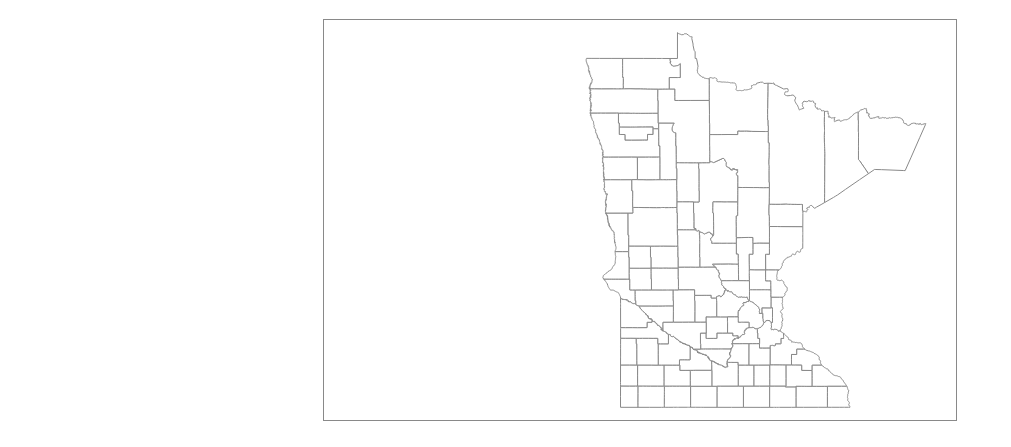
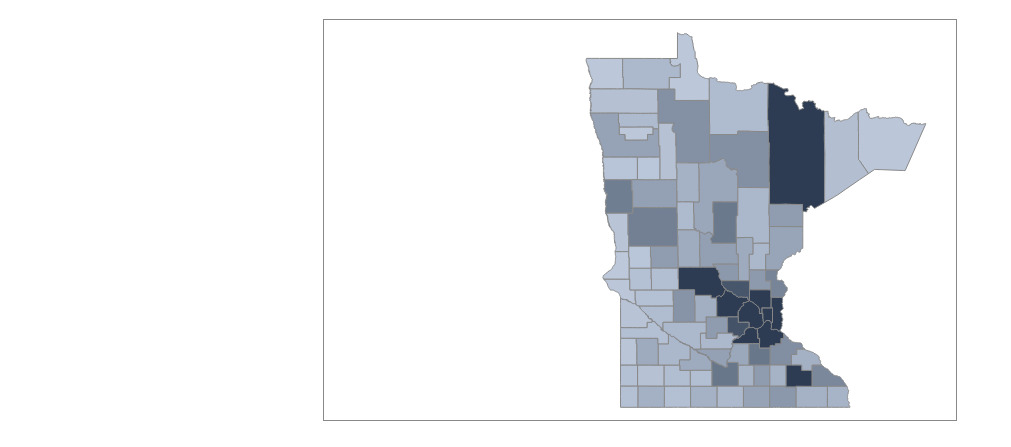
Before and after one commit to MinnPost/simple-map-d3, a plain HTML site: page example.html in a window 1280 px wide. Shown: the part 61-508 px from the top of the page, without its empty margins (0-1011 px from the left). Drawn offline with nearby package versions, Linux system fonts and the light colour scheme.

Commit message:
Adding color range ability.

```diff
--- a/example.html
+++ b/example.html
@@ -22,7 +22,11 @@
   <script type="text/javascript">
     var map = new SimpleMapD3({
       container: '.simple-map-d3-example',
-      datasource: 'data/mn-county-2010.json'
+      datasource: 'data/mn-county-2010.json',
+      colorOn: true,
+      colorSet: ['#2D3C52', '#3B4A5F', '#49586D', '#58667B', '#667488',
+        '#758296', '#8390A4', '#919EB1', '#A0ACBF', '#AEBACD', '#BDC9DB'].reverse(),
+      colorProperty: 'POPULATION'
     });
   </script>
 
--- a/js/simple-map-d3.js
+++ b/js/simple-map-d3.js
@@ -6,6 +6,7 @@ var SimpleMapD3 = (function() {
   var defaults = {
     stroke: '#898989',
     fill: '#FFFFFF',
+    colorOn: false
   };
 
   // Constructor
@@ -103,15 +104,45 @@ var SimpleMapD3 = (function() {
     }
   };
 
+  // Make color range
+  SimpleMapD3.prototype.makeColorRange = function() {
+    var thisMap = this;
+
+    var min = d3.min(this.data.features, function(d) { return d.properties[thisMap.options.colorProperty]; });
+    var max = d3.max(this.data.features, function(d) { return d.properties[thisMap.options.colorProperty]; });
+    // Use a sort of sensible, proportional color step
+    this.options.colorStep = this.options.colorStep || ((max - min) / this.options.colorSet.length * 0.1);
+
+    this.colorRange = d3.scale.linear()
+      .domain(d3.range(min, max, this.options.colorStep))
+      .range(this.options.colorSet)
+      .clamp(true);
+  };
+
+  // Callback for attribute: Fill
+  SimpleMapD3.prototype.attributeFill = function(d) {
+    if (this.options.colorOn === false) {
+      return this.options.fill;
+    }
+    else {
+      if (!this.ColorRange) {
+        this.makeColorRange();
+      }
+      return this.colorRange(d.properties[this.options.colorProperty]);
+    }
+  };
+
   // Render
   SimpleMapD3.prototype.render = function() {
+    var thisMap = this;
+
     this.canvas
       .selectAll('path')
         .data(this.data.features)
       .enter().append('path')
         .attr('d', this.projOptions.path)
         .attr('stroke', this.options.stroke)
-        .attr('fill', this.options.fill)
+        .attr('fill', function(d) { return thisMap.attributeFill(d); })
         .attr('transform', 'translate(' + this.projOptions.offsetxd + ', ' + this.projOptions.offsetyd + ')');
   };
 
```
